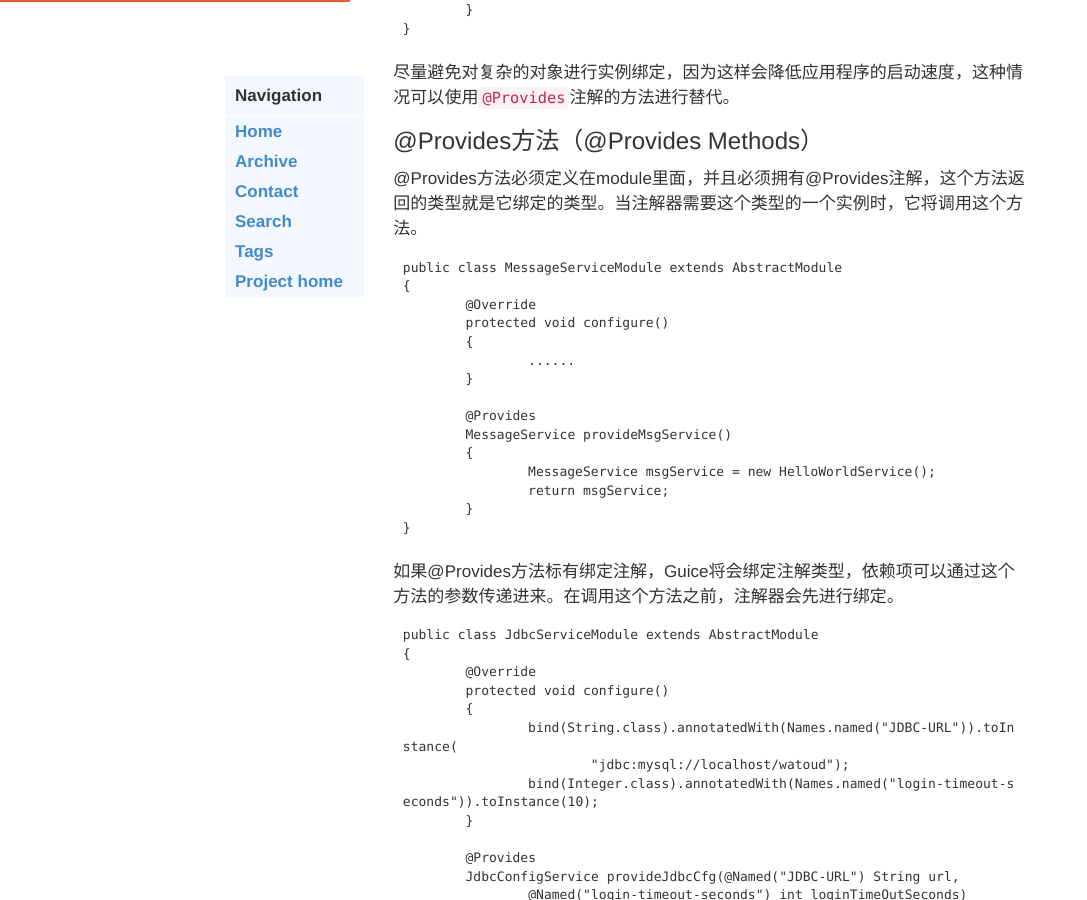
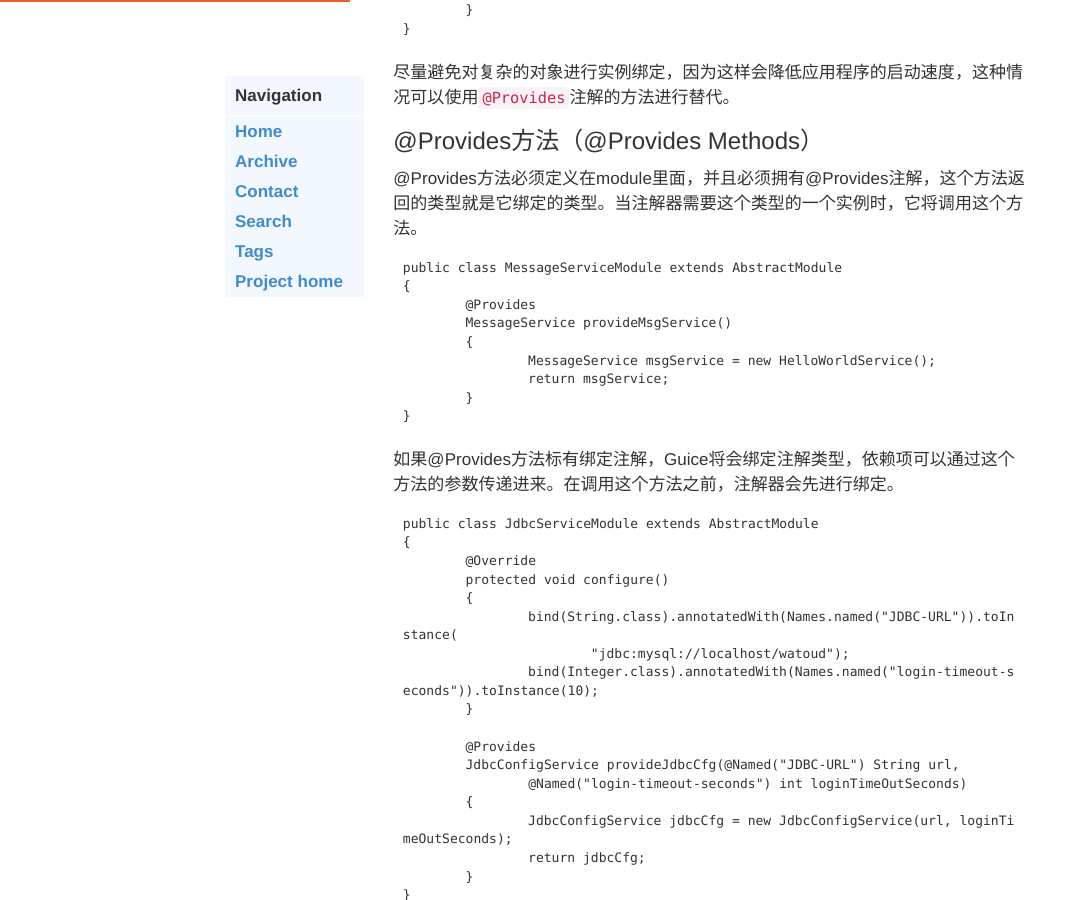
Before and after one commit to watoud/watoud.github.io, a Jekyll site: the page built from _posts/2015-7-20-Guice依赖注入小结.markdown, in a window 1280 px wide and 900 px high, scrolled down 2862 px. Shown: the whole window, without its empty margins (0-1087 px from the left). Built offline with Jekyll 4.4.1, drawn with Linux system fonts in a browser that asks for light colours; some web fonts are replaced; Markdown is read by kramdown in place of the engine named in the settings; comment, search, counter and statistics services are not loaded.

Commit message:
修改代码格式

````diff
--- a/_posts/2015-7-20-Guice依赖注入小结.markdown
+++ b/_posts/2015-7-20-Guice依赖注入小结.markdown
@@ -143,12 +143,6 @@ public class JdbcConfigService
 ```
 public class MessageServiceModule extends AbstractModule
 {
-	@Override
-	protected void configure()
-	{
-		......
-	}
-
 	@Provides
 	MessageService provideMsgService()
 	{
````
